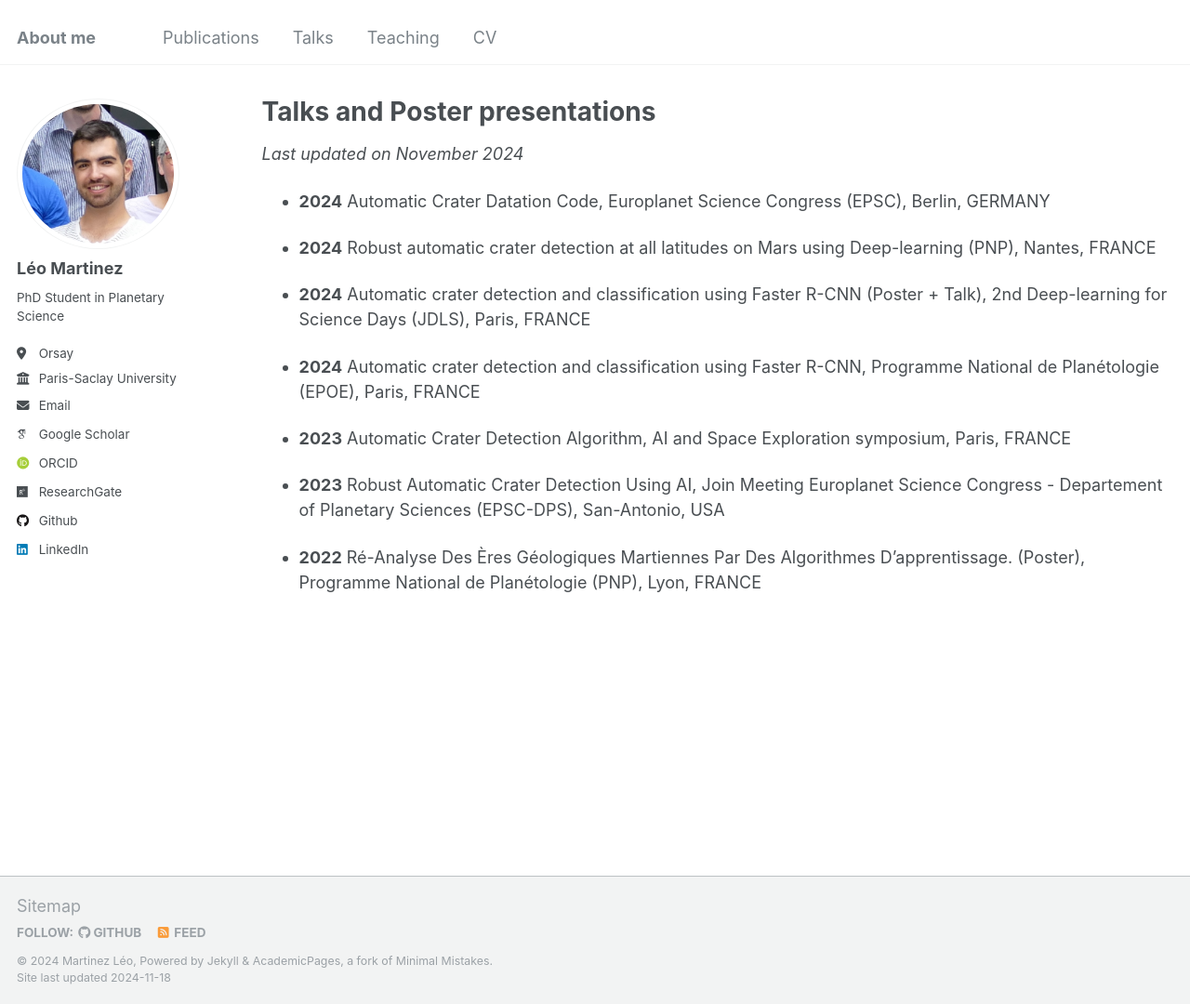
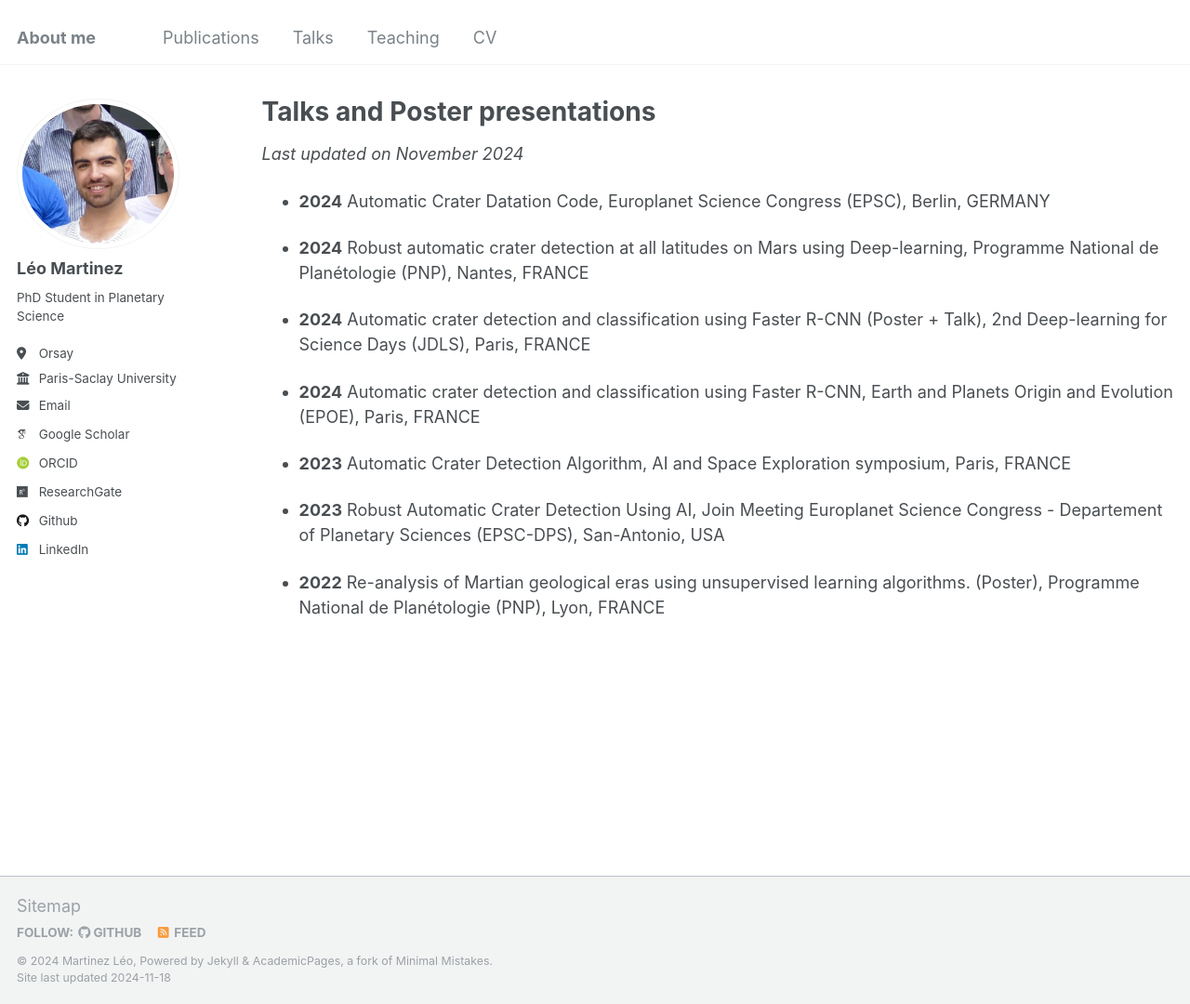
Before and after one commit to leomrtinez/leomrtinez.github.io, a Jekyll site: the page built from _pages/talks.md, in a window 1280 px wide and 1080 px high. Shown: the whole window at 93% size. Built offline with Jekyll 4.4.1, drawn with Linux system fonts in a browser that asks for light colours; some web fonts are replaced.

Commit message:
Update talks.md

```diff
--- a/_pages/talks.md
+++ b/_pages/talks.md
@@ -10,14 +10,14 @@ author_profile: true
 
 * **2024** Automatic Crater Datation Code, Europlanet Science Congress (EPSC), Berlin, GERMANY
 
-* **2024** Robust automatic crater detection at all latitudes on Mars using Deep-learning (PNP), Nantes, FRANCE
+* **2024** Robust automatic crater detection at all latitudes on Mars using Deep-learning, Programme National de Planétologie (PNP), Nantes, FRANCE
 
 * **2024** Automatic crater detection and classification using Faster R-CNN (Poster + Talk), 2nd Deep-learning for Science Days (JDLS), Paris, FRANCE
 
-* **2024** Automatic crater detection and classification using Faster R-CNN, Programme National de Planétologie (EPOE), Paris, FRANCE
+* **2024** Automatic crater detection and classification using Faster R-CNN, Earth and Planets Origin and Evolution (EPOE), Paris, FRANCE
 
 * **2023** Automatic Crater Detection Algorithm, AI and Space Exploration symposium, Paris, FRANCE
 
 * **2023** Robust Automatic Crater Detection Using AI, Join Meeting Europlanet Science Congress - Departement of Planetary Sciences (EPSC-DPS), San-Antonio, USA
 
-* **2022** Ré-Analyse Des Ères Géologiques Martiennes Par Des Algorithmes D’apprentissage. (Poster), Programme National de Planétologie (PNP), Lyon, FRANCE
+* **2022** Re-analysis of Martian geological eras using unsupervised learning algorithms. (Poster), Programme National de Planétologie (PNP), Lyon, FRANCE
```
